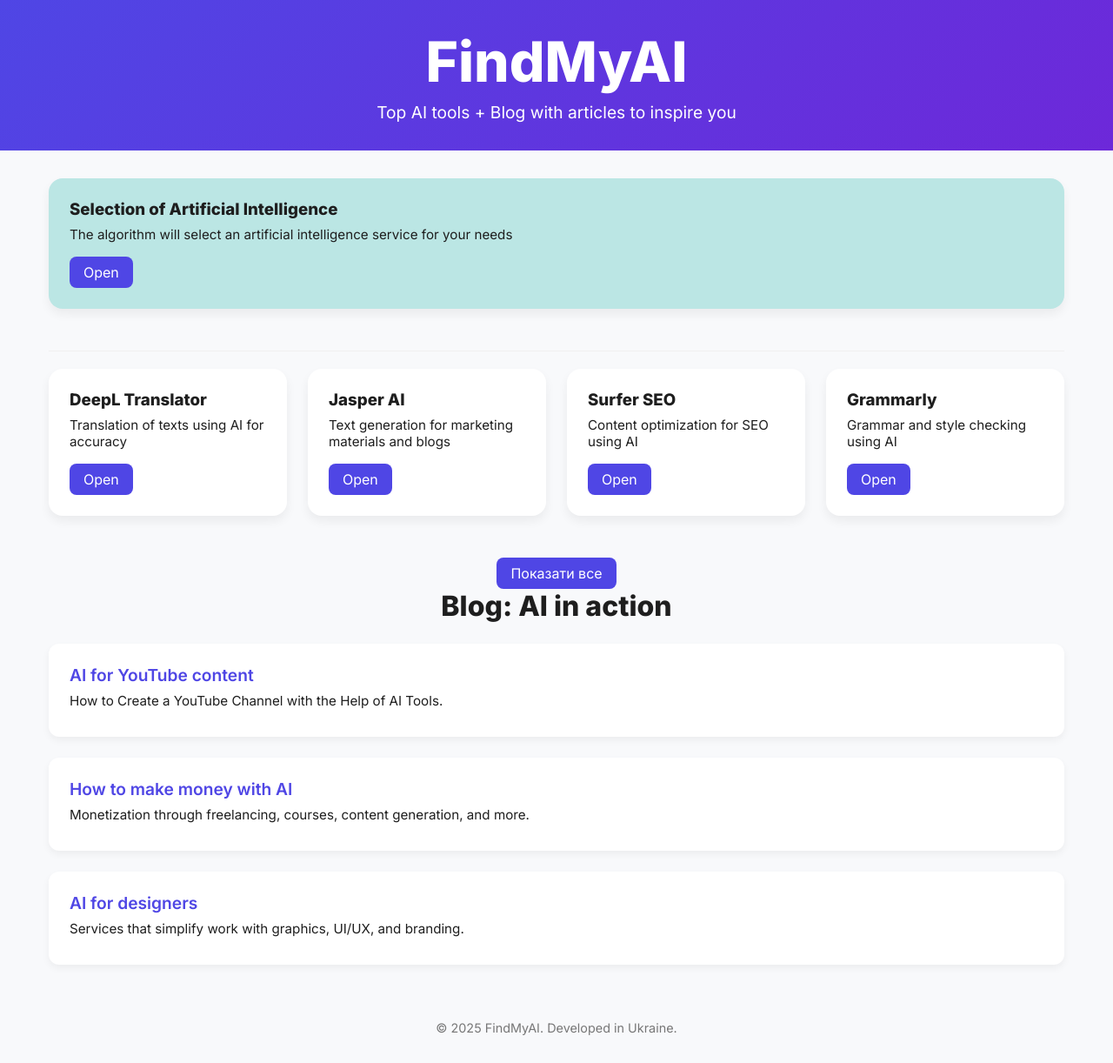
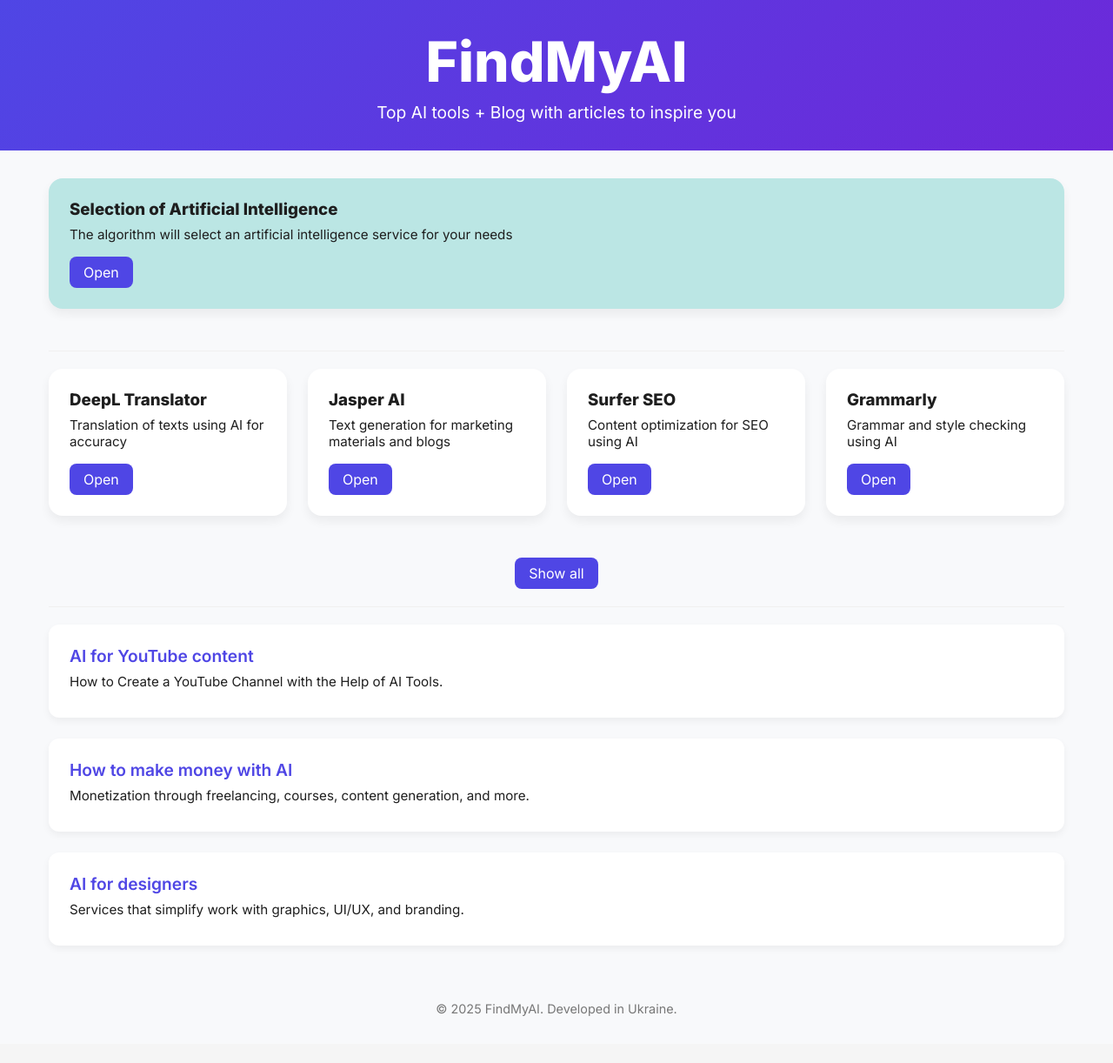
Before and after one commit to just4ius/find, a Jekyll site: the page built from en.html, in a window 1280 px wide. Shown: the whole page at 87% size. Built offline with Jekyll 4.4.1, drawn with Linux system fonts in a browser that asks for light colours; comment, search, counter and statistics services are not loaded; after the commit the page ends 1200 px from its top, so only the background shows below that.

Commit message:
Update en.html

```diff
--- a/_layouts/en.html
+++ b/_layouts/en.html
@@ -1,5 +1,5 @@
 <!DOCTYPE html>
-<html lang="uk" class="scroll-container">
+<html lang="en" class="scroll-container">
 <head>
   <meta charset="UTF-8">
   {% seo %}
@@ -32,7 +32,7 @@
 
   <div class="container">
     <div class="grid" id="grid">
-      <div class="card" style="background-color: #BBE6E4;"><h3>Selection of Artificial Intelligence</h3><p>The algorithm will select an artificial intelligence service for your needs</p><a href="/uk/ai">Open</a></div>
+      <div class="card" style="background-color: #BBE6E4;"><h3>Selection of Artificial Intelligence</h3><p>The algorithm will select an artificial intelligence service for your needs</p><a href="/en/ai">Open</a></div>
     </div>
   </div>
 
@@ -46,14 +46,14 @@
     </div>
 
     <div style="display: flex; justify-content: center; margin-top: 20px;">
-      <a class="asimple" href="/uk/ai">Показати все</a>
+      <a class="asimple" href="/en/ai">Show all</a>
     </div>
 
     <script>(adsbygoogle = window.adsbygoogle || []).push({});</script>
 
     <!-- BLOG SECTION START -->
     <div class="blog-section">
-      <h2>Blog: AI in action</h2>
+      <hr>
       <div class="blog-list">
         <div class="blog-post">
           <h4><a href="/en/blog/top-ai-youtube">AI for YouTube content</a></h4>
```
